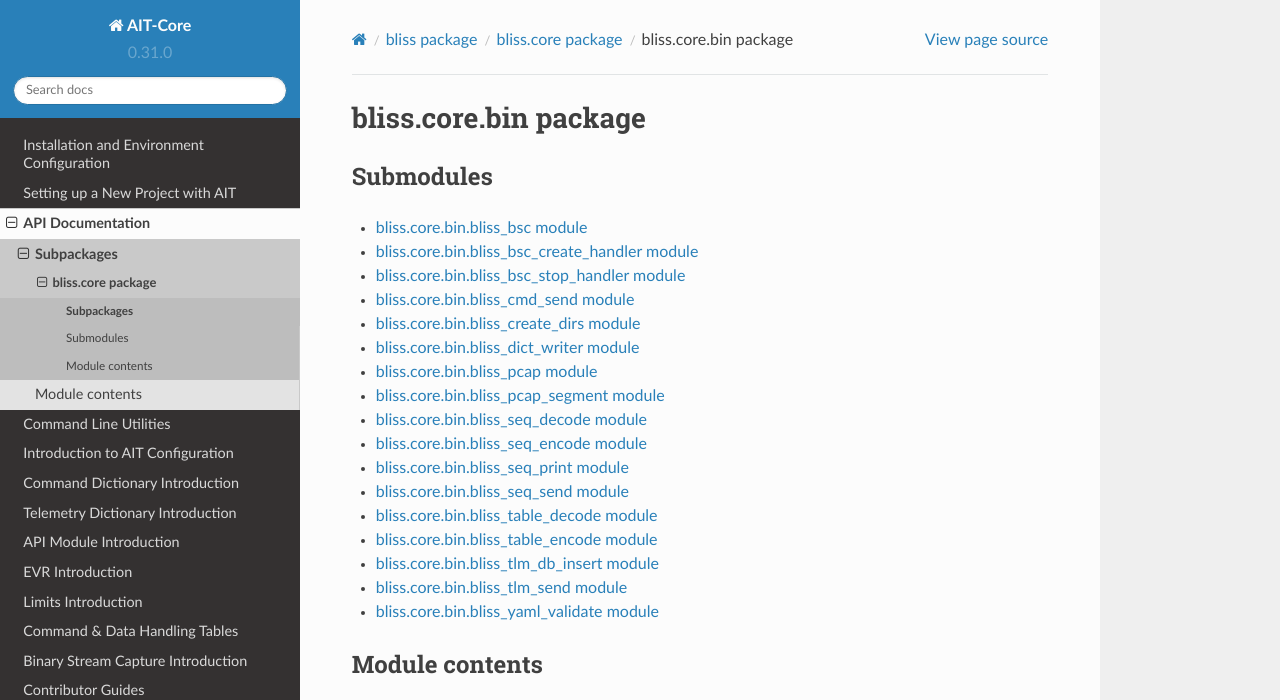
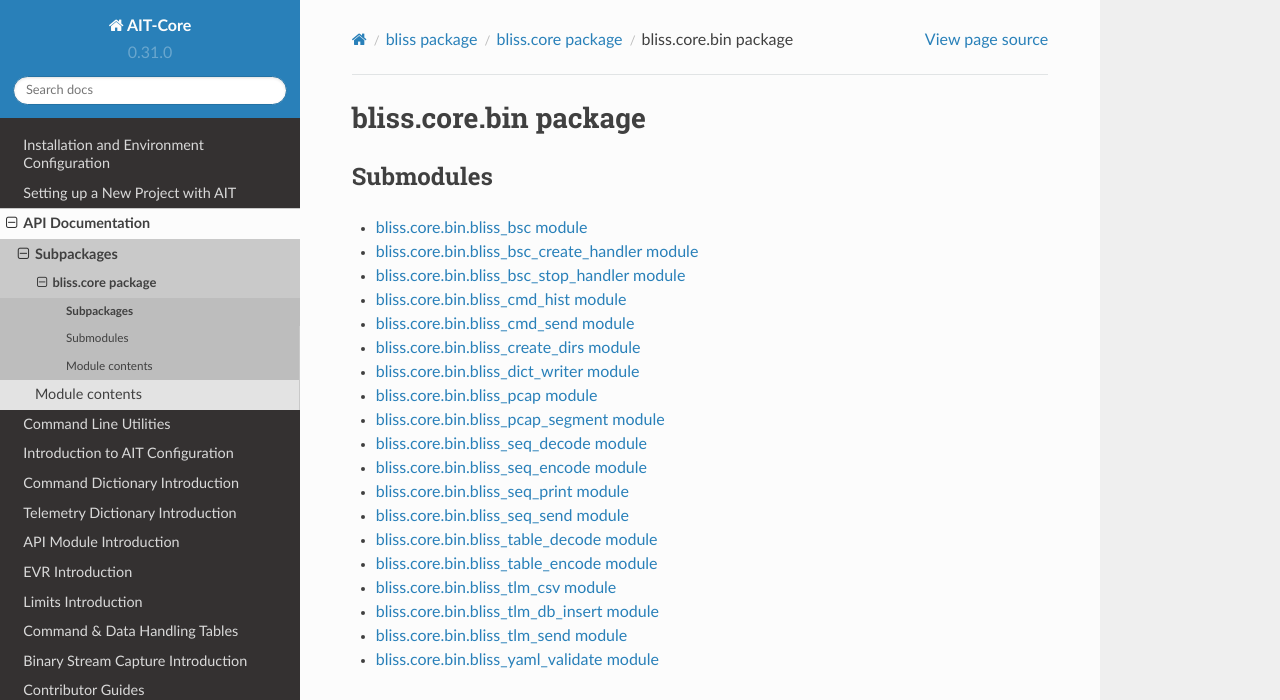
Before and after one commit to NASA-AMMOS/AIT-Core, a Sphinx documentation site: the page built from doc/source/bliss.core.bin.rst, in a window 1280 px wide and 1041 px high, cut to the strip 0-700 px from the top of the window. Built offline with Sphinx 7.4.7 and the Read the Docs theme 2.0.0, drawn with Linux system fonts in a browser that asks for light colours.

Commit message:
Update bin API docs

```diff
--- a/doc/source/bliss.core.bin.rst
+++ b/doc/source/bliss.core.bin.rst
@@ -9,6 +9,7 @@ Submodules
    bliss.core.bin.bliss_bsc
    bliss.core.bin.bliss_bsc_create_handler
    bliss.core.bin.bliss_bsc_stop_handler
+   bliss.core.bin.bliss_cmd_hist
    bliss.core.bin.bliss_cmd_send
    bliss.core.bin.bliss_create_dirs
    bliss.core.bin.bliss_dict_writer
@@ -20,6 +21,7 @@ Submodules
    bliss.core.bin.bliss_seq_send
    bliss.core.bin.bliss_table_decode
    bliss.core.bin.bliss_table_encode
+   bliss.core.bin.bliss_tlm_csv
    bliss.core.bin.bliss_tlm_db_insert
    bliss.core.bin.bliss_tlm_send
    bliss.core.bin.bliss_yaml_validate
```
